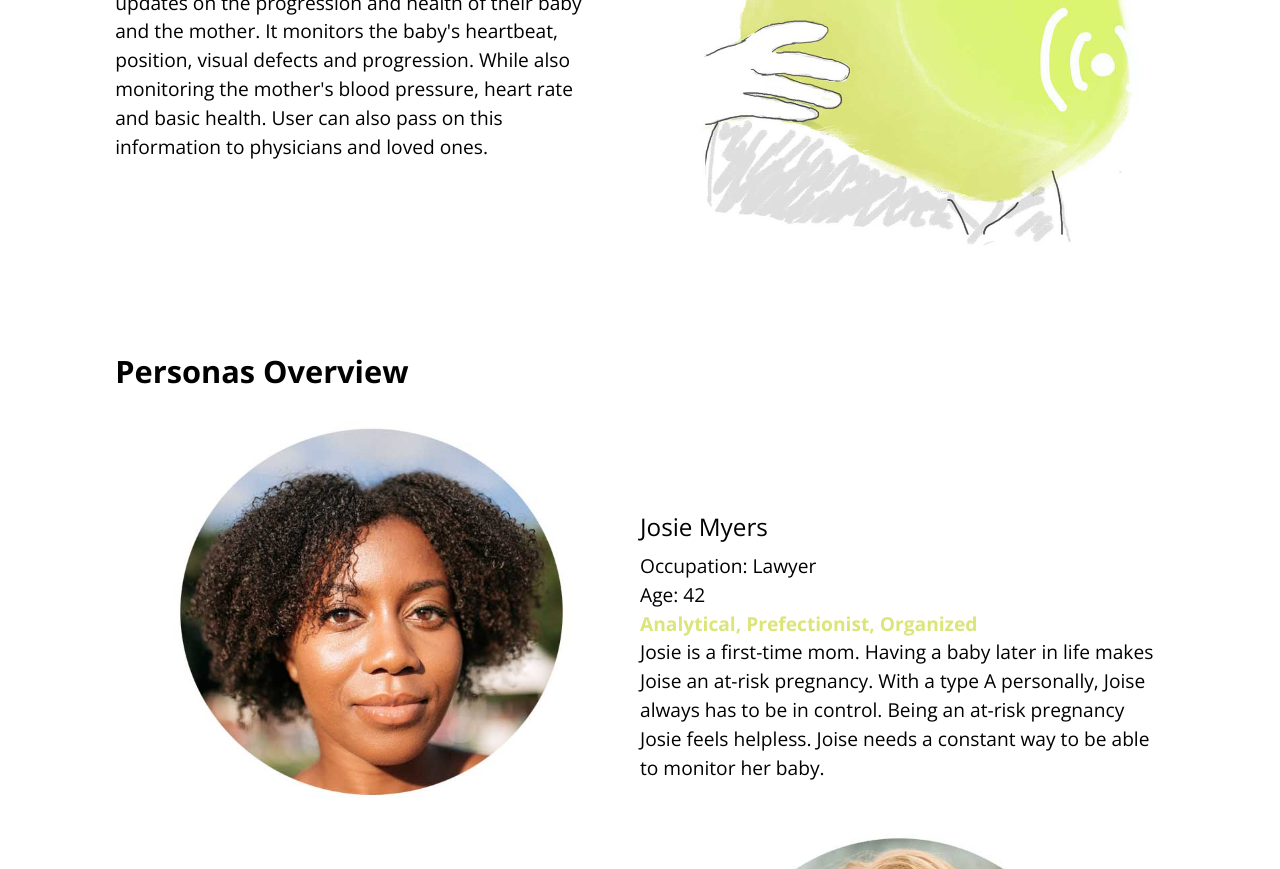
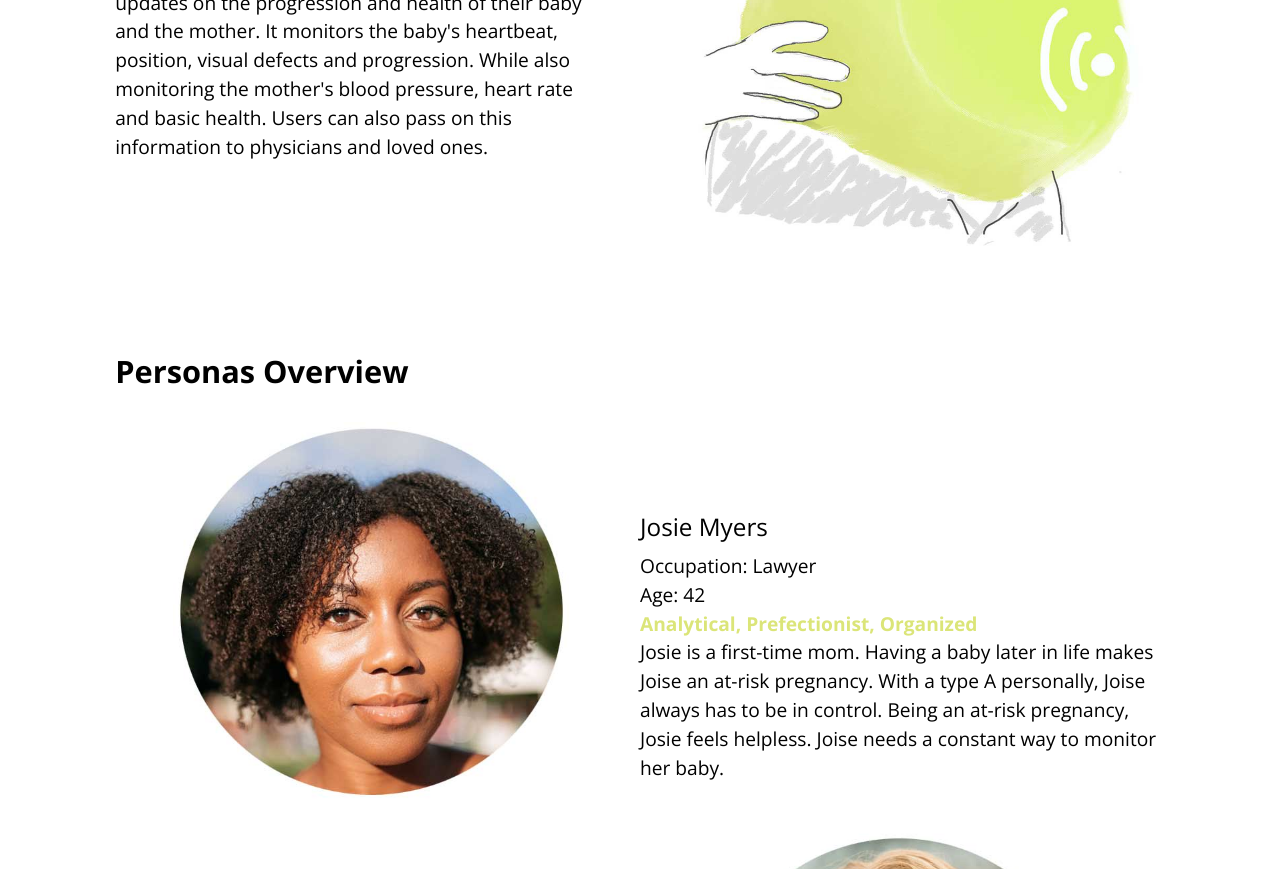
Before and after one commit to jenna-brady/portfolio, a Jekyll site: the page built from mylittlebean-app.html, in a window 1280 px wide and 1400 px high, scrolled down 627 px. Shown: the part 329-1198 px from the top of the window. Built offline with Jekyll 4.4.1, drawn with Linux system fonts in a browser that asks for light colours; some web fonts are replaced; some of the changed text lies outside the part shown.

Commit message:
fixed type-o

```diff
--- a/mylittlebean-app.html
+++ b/mylittlebean-app.html
@@ -27,12 +27,12 @@
           <ul>
             <li class="push-0">24/7 updates on the progression and health of baby and mother.</li>
             <li class="push-0">share updates with physicians and loved ones</li>
-            <li class="push-0">search tool for mothers to get anwers they have about their pregancy</li>
+            <li class="push-0">search tool for mothers to get answers they have about their pregancy</li>
           </ul>
         </div>
         <div class="push-r long-version">
           <p>Users are pregnant mothers who need help managing a healthy and safe pregnancy.</p>
-          <p>My little bean is a pregnancy monitoring app that connects to a wearable belt. Users will receive 24/7 updates on the progression and health of their baby and the mother. It monitors the baby's heartbeat, position, visual defects and progression. While also monitoring the mother's blood pressure, heart rate and basic health. User can also pass on this information to physicians and loved ones.</p>
+          <p>My little bean is a pregnancy monitoring app that connects to a wearable belt. Users will receive 24/7 updates on the progression and health of their baby and the mother. It monitors the baby's heartbeat, position, visual defects and progression. While also monitoring the mother's blood pressure, heart rate and basic health. Users can also pass on this information to physicians and loved ones.</p>
         </div>
     </div>
     <div class="unit xs-1 s-1 m-1-2 l-1-2 island">
@@ -71,7 +71,7 @@
         </div>
       </dl>
       <p class="push-0 bold littlebean-green">Analytical, Prefectionist, Organized</p>
-      <p>Josie is a first-time mom. Having a baby later in life makes Joise an at-risk pregnancy. With a type A personally, Joise always has to be in control. Being an at-risk pregnancy Josie feels helpless. Joise needs a constant way to be able to monitor her baby.</p>
+      <p>Josie is a first-time mom. Having a baby later in life makes Joise an at-risk pregnancy. With a type A personally, Joise always has to be in control. Being an at-risk pregnancy, Josie feels helpless. Joise needs a constant way to monitor her baby.</p>
     </div>
     </div>
       <div class="grid pesona-section gutter">
@@ -138,7 +138,7 @@
     <h2 class="unit xs-1 s-1 push-0 pad-b-1-4">Visual Design</h2>
     <div class="unit xs-1 m-1-2 pad-b">
     <h3 class="giga push-0 normal">Rationale</h3>
-    <p>Being pregnant is a busy and stressful time.The My Little Bean app takes off some of that stress by constantly giving moms updates on their babies’ health and progression. Being pregnant is a family affair. My Little Bean app allows users to send updates of both the mother and baby’s health to friends, family and doctors.</p>
+    <p>Being pregnant is a busy and stressful time. The My Little Bean app takes off some of that stress by constantly giving moms updates on their babies’ health and progression. Being pregnant is a family affair. My Little Bean app allows users to send updates of both the mother and baby’s health to friends, family and doctors.</p>
       </div>
       <div class="unit xs-1 m-1 gutter-2 pad-b">
       <h3 class="giga text-center push-none normal">Colours</h3>
```
Also changed, not shown: other parts of mylittlebean-app.html (+1 -1 lines).
